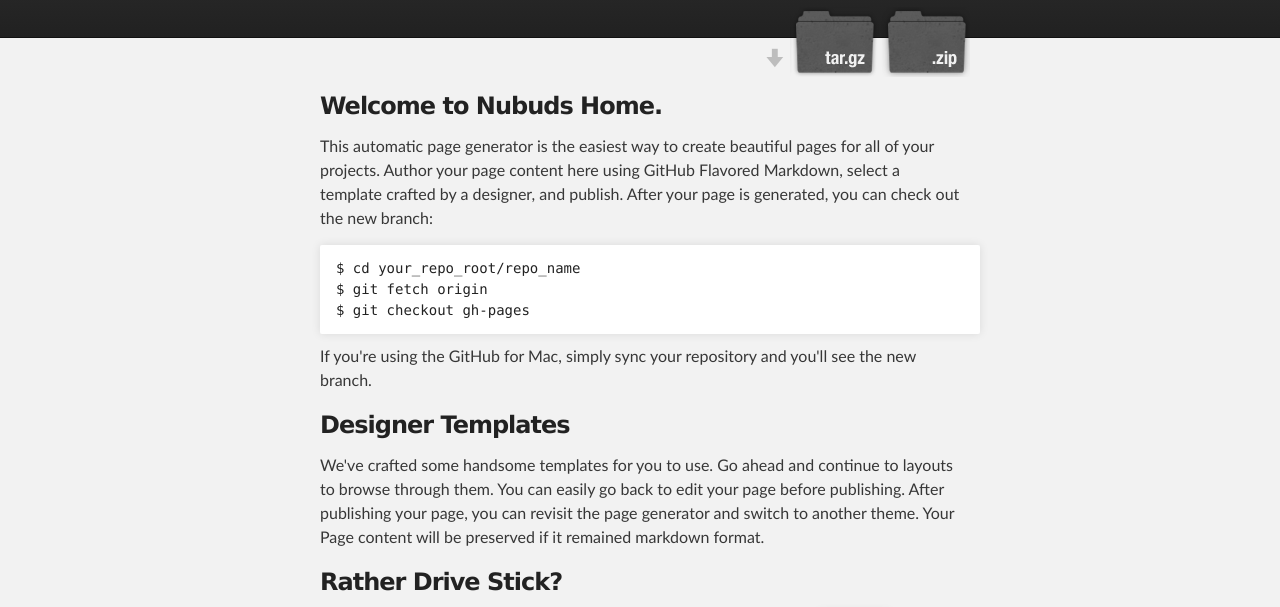
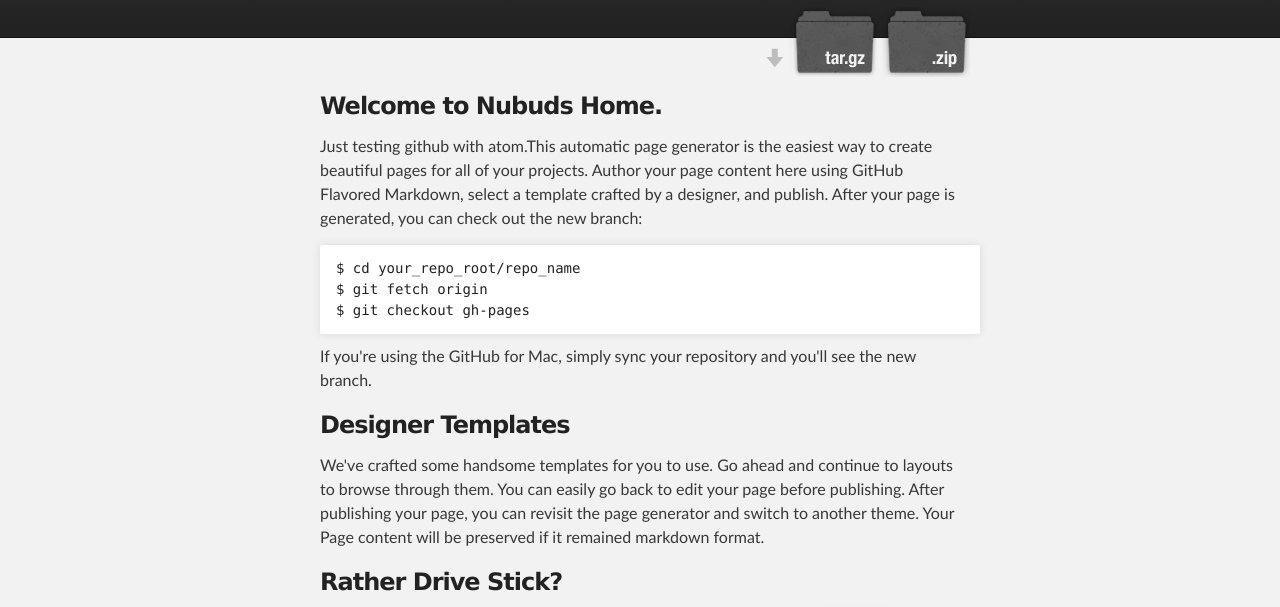
Before and after one commit to nubuds/home, a plain HTML site: page index.html in a window 1280 px wide. Shown: the part 136-743 px from the top of the page. Drawn offline with Linux system fonts and the light colour scheme.

Commit message:
changed title to Nubuds home
Just testing

```diff
--- a/index.html
+++ b/index.html
@@ -8,7 +8,7 @@
 
     <link rel="stylesheet" type="text/css" media="screen" href="stylesheets/stylesheet.css">
 
-    <title>Home</title>
+    <title>Nubuds Home</title>
   </head>
 
   <body>
@@ -34,7 +34,8 @@
         <h3>
 <a name="welcome-to-nubuds-home" class="anchor" href="#welcome-to-nubuds-home"><span class="octicon octicon-link"></span></a>Welcome to Nubuds Home.</h3>
 
-<p>This automatic page generator is the easiest way to create beautiful pages for all of your projects. Author your page content here using GitHub Flavored Markdown, select a template crafted by a designer, and publish. After your page is generated, you can check out the new branch:</p>
+
+<p>Just testing github with atom.This automatic page generator is the easiest way to create beautiful pages for all of your projects. Author your page content here using GitHub Flavored Markdown, select a template crafted by a designer, and publish. After your page is generated, you can check out the new branch:</p>
 
 <pre><code>$ cd your_repo_root/repo_name
 $ git fetch origin
```
